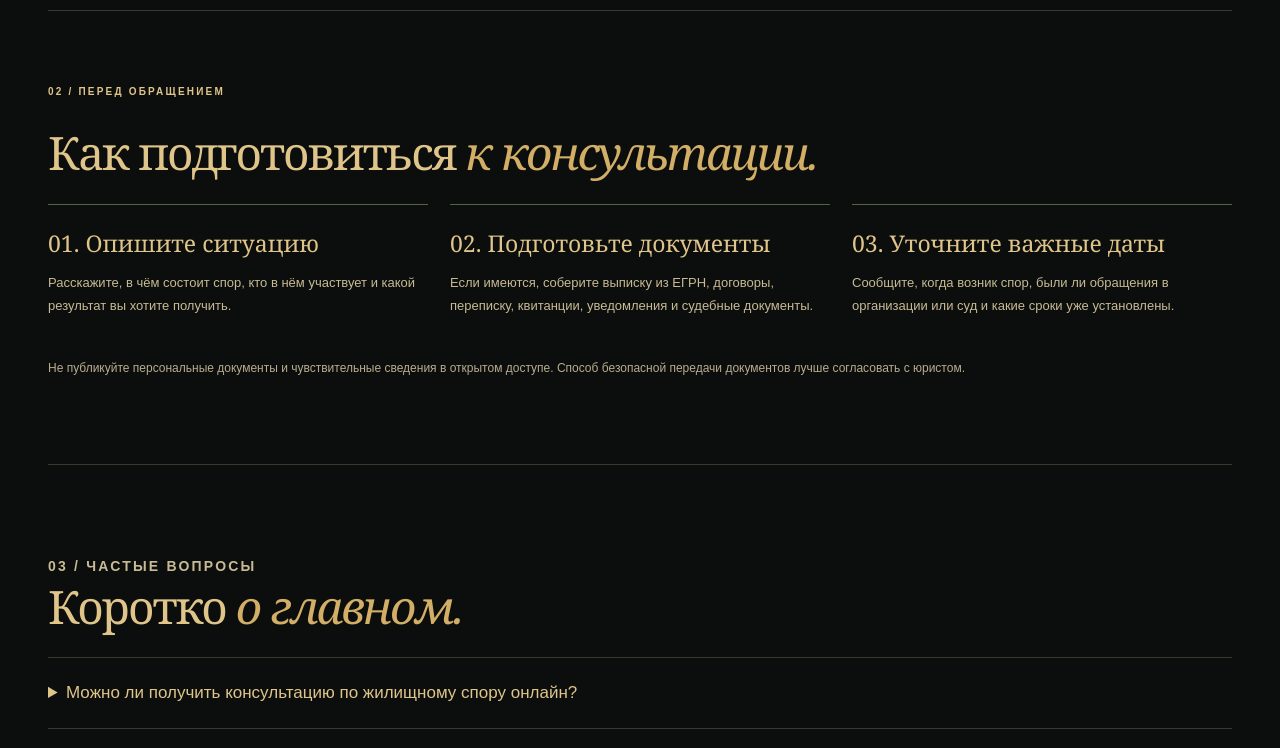
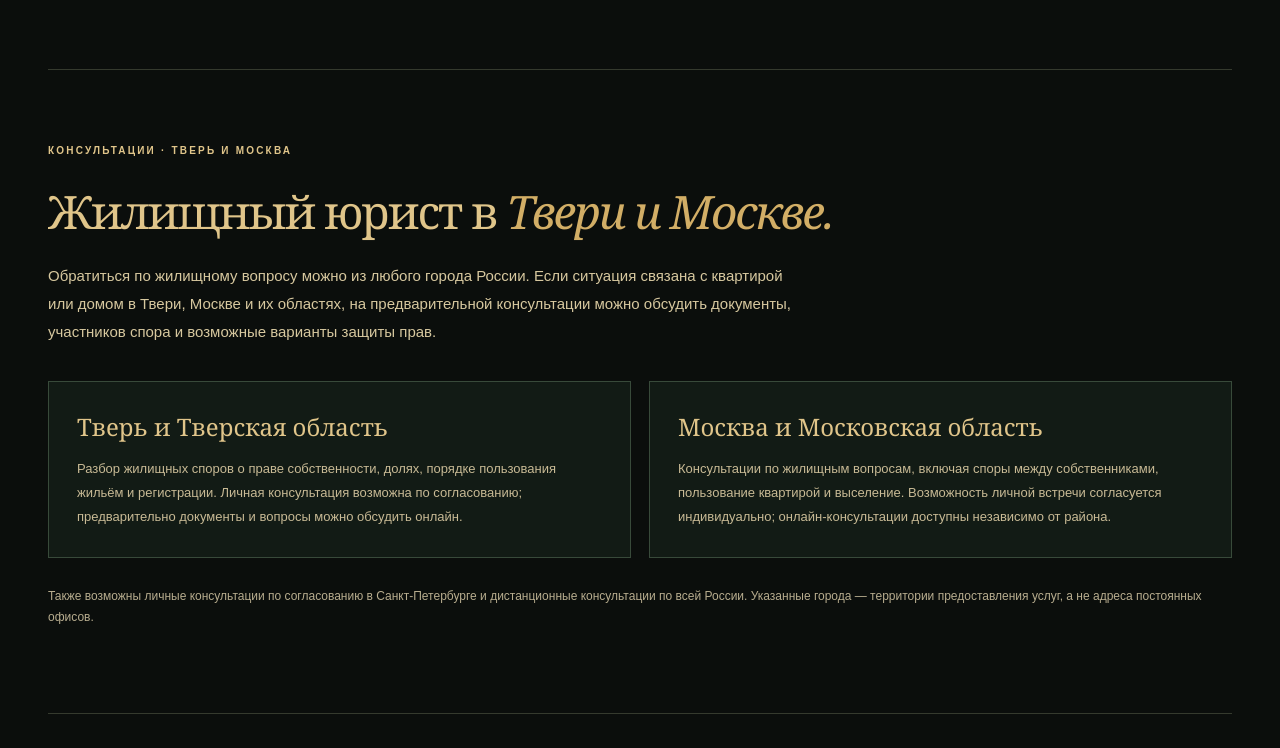
Before and after one commit to GLEV999/anna-law-site, a plain HTML site: page zhilishchnye-spory.html in a window 1280 px wide. Shown: the part 1391-2139 px from the top of the page. Drawn offline with Linux system fonts and the light colour scheme.

Commit message:
Improve housing legal services page for Tver and Moscow searches

```diff
--- a/zhilishchnye-spory.html
+++ b/zhilishchnye-spory.html
@@ -3,8 +3,8 @@
 <head>
   <meta charset="UTF-8">
   <meta name="viewport" content="width=device-width, initial-scale=1">
-  <title>Жилищные споры — юрист Анна Гогина | Москва, Тверь, Санкт-Петербург</title>
-  <meta name="description" content="Юрист Анна Гогина: помощь по жилищным спорам, праву собственности, пользованию квартирой, выселению и спорам с соседями. Лично в Москве, Московской области, Твери, Тверской области и Санкт-Петербурге; онлайн по России.">
+  <title>Юрист по жилищным спорам в Твери и Москве — Анна Гогина</title>
+  <meta name="description" content="Юрист по жилищным спорам в Твери и Москве — Анна Гогина, 20 лет практики. Споры о праве собственности, пользовании квартирой, выселении и долях. Личные встречи по согласованию; онлайн-консультации по России.">
   <meta name="theme-color" content="#203e36">
   <meta property="og:type" content="website">
   <meta property="og:title" content="Жилищные споры — юрист Анна Гогина">
@@ -62,7 +62,7 @@
       <div>
         <p class="breadcrumbs"><a href="https://www.anna-gogina-yurist.dynv6.net/">Главная</a> / Жилищные споры</p>
         <p class="eyebrow"><span class="dot"></span> ЮРИДИЧЕСКАЯ ПОМОЩЬ · ЖИЛИЩНОЕ ПРАВО</p>
-        <h1>Жилищные <em>споры.</em></h1>
+        <h1>Юрист по жилищным <em>спорам.</em></h1>
         <p class="sub-lead">Споры о жилье затрагивают право собственности, возможность проживать в квартире и отношения между собственниками, жильцами и соседями. В таких ситуациях важно оценить документы, обстоятельства и возможные способы защиты прав.</p>
         <p class="sub-detail">Анна Гогина — юрист с 20-летней практикой. Личные консультации по согласованию в Москве, Московской области, Твери, Тверской области и Санкт-Петербурге. Онлайн-консультации — по всей России.</p>
       </div>
@@ -84,6 +84,16 @@
         <article class="sub-card"><h3>Выселение и защита жилищных прав</h3><p>Вопросы о законных основаниях проживания, прекращении права пользования жильём и судебной защите интересов.</p></article>
         <article class="sub-card"><h3>Споры с соседями и по содержанию жилья</h3><p>Разногласия, связанные с использованием помещений, общим имуществом дома, содержанием жилья и начислениями за услуги.</p></article>
       </div>
+    </section>
+    <section class="container sub-section" aria-labelledby="geography-title">
+      <p class="eyebrow">КОНСУЛЬТАЦИИ · ТВЕРЬ И МОСКВА</p>
+      <h2 id="geography-title">Жилищный юрист в <em>Твери и Москве.</em></h2>
+      <p class="intro">Обратиться по жилищному вопросу можно из любого города России. Если ситуация связана с квартирой или домом в Твери, Москве и их областях, на предварительной консультации можно обсудить документы, участников спора и возможные варианты защиты прав.</p>
+      <div class="sub-grid">
+        <article class="sub-card"><h3>Тверь и Тверская область</h3><p>Разбор жилищных споров о праве собственности, долях, порядке пользования жильём и регистрации. Личная консультация возможна по согласованию; предварительно документы и вопросы можно обсудить онлайн.</p></article>
+        <article class="sub-card"><h3>Москва и Московская область</h3><p>Консультации по жилищным вопросам, включая споры между собственниками, пользование квартирой и выселение. Возможность личной встречи согласуется индивидуально; онлайн-консультации доступны независимо от района.</p></article>
+      </div>
+      <p class="sub-note">Также возможны личные консультации по согласованию в Санкт-Петербурге и дистанционные консультации по всей России. Указанные города — территории предоставления услуг, а не адреса постоянных офисов.</p>
     </section>
     <section class="container sub-section" aria-labelledby="prepare-title">
       <p class="eyebrow">02 / ПЕРЕД ОБРАЩЕНИЕМ</p>
```
